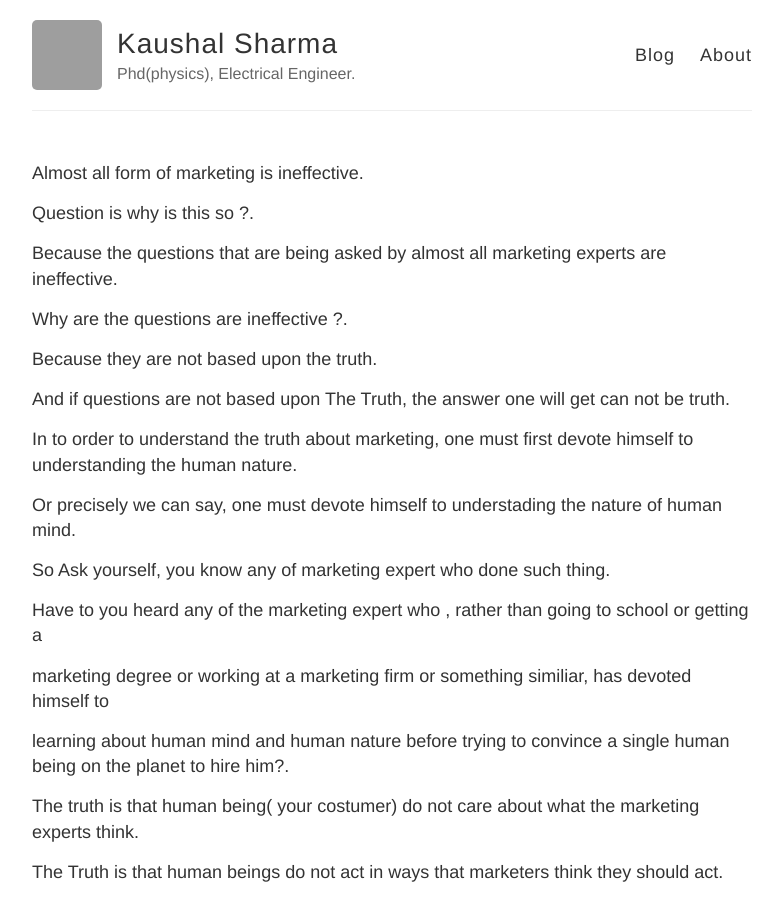
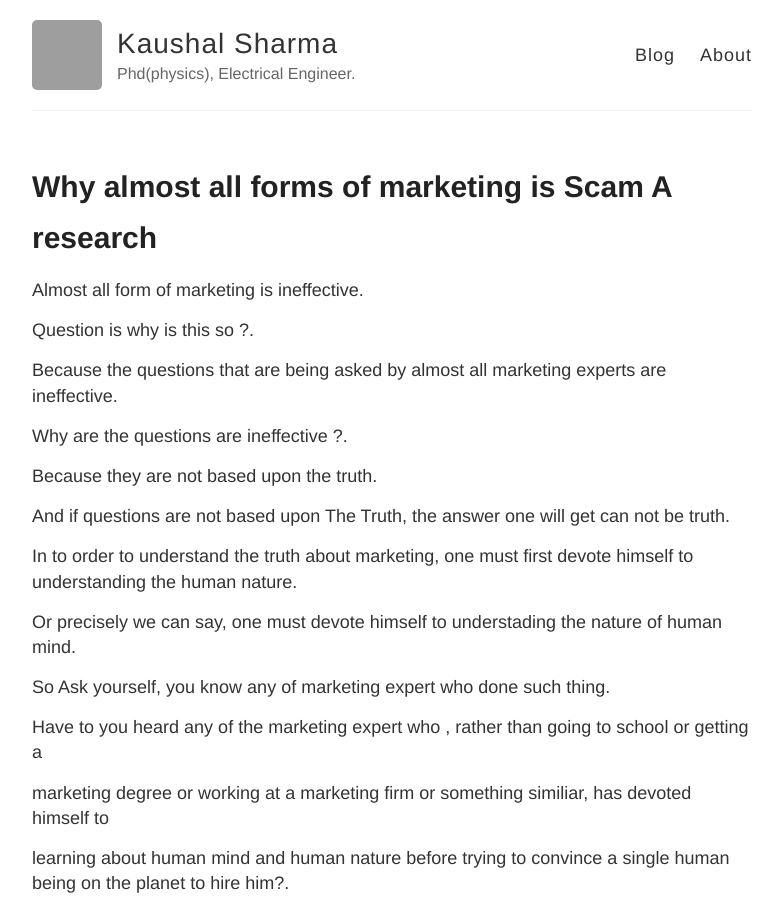
Before and after one commit to KaushalSharmaMd/KaushalSharmaMd.github.io, a Jekyll site: the page built from _posts/2019-11-28-why-almost-all-forms-of-marketing-is-scam.md, in a window 1280 px wide and 900 px high. Shown: the whole window, without its empty margins (248-1030 px from the left). Built offline with Jekyll 4.4.1, drawn with Linux system fonts in a browser that asks for light colours; our own code applies the rules of GitHub Pages for plain Markdown files; grey boxes are pictures that could not be loaded.

Commit message:
Update 2019-11-28-why-almost-all-forms-of-marketing-is-scam.md

```diff
--- a/_posts/2019-11-28-why-almost-all-forms-of-marketing-is-scam.md
+++ b/_posts/2019-11-28-why-almost-all-forms-of-marketing-is-scam.md
@@ -1,7 +1,8 @@
 ---
 layout: post
-title: Why almost all forms of marketing is Scam: A research!
+title: Why almost all forms of marketing is Scam A research
 ---
+
 Almost all form of marketing is ineffective.
 
 Question is why is this so ?.
```
